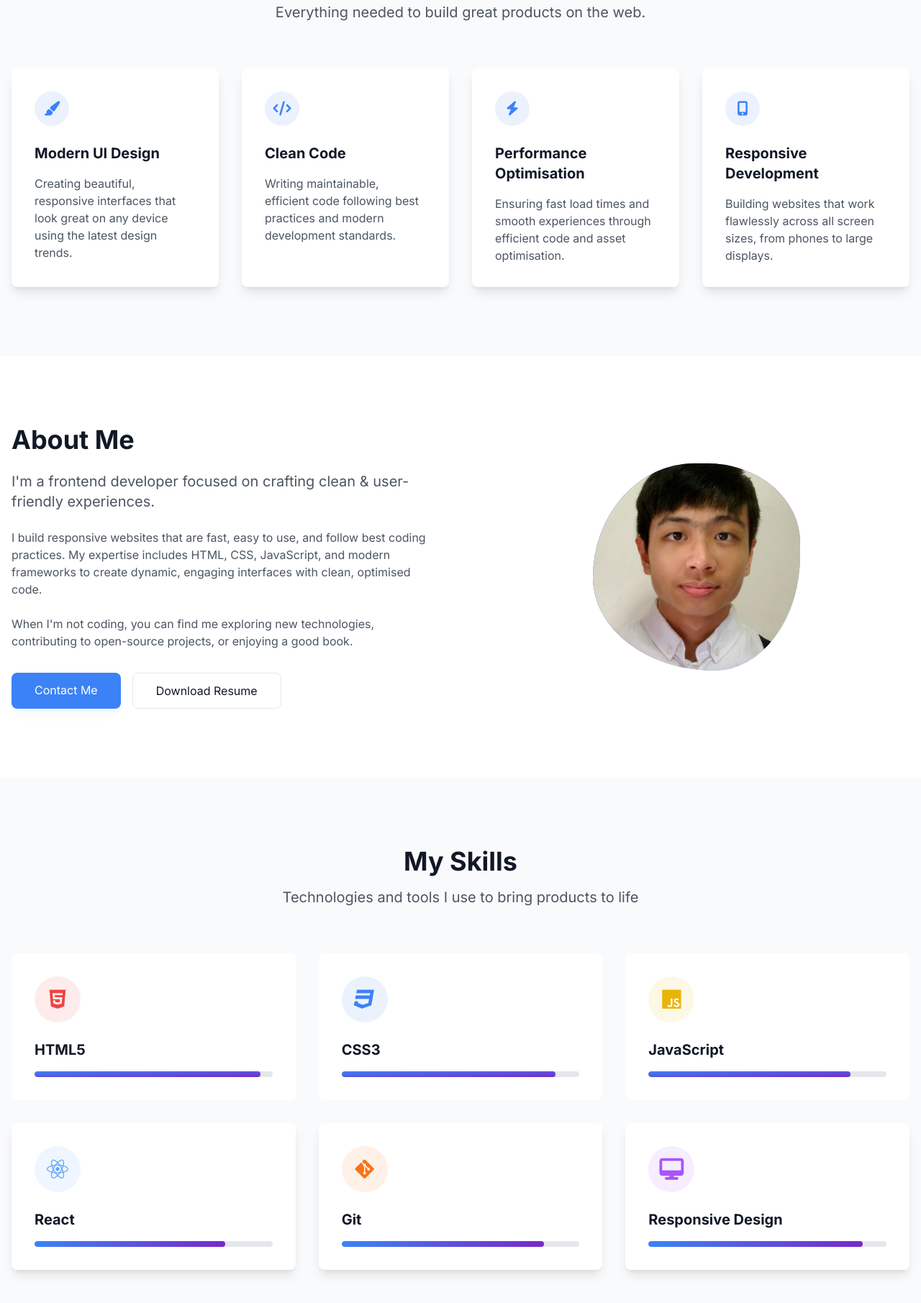
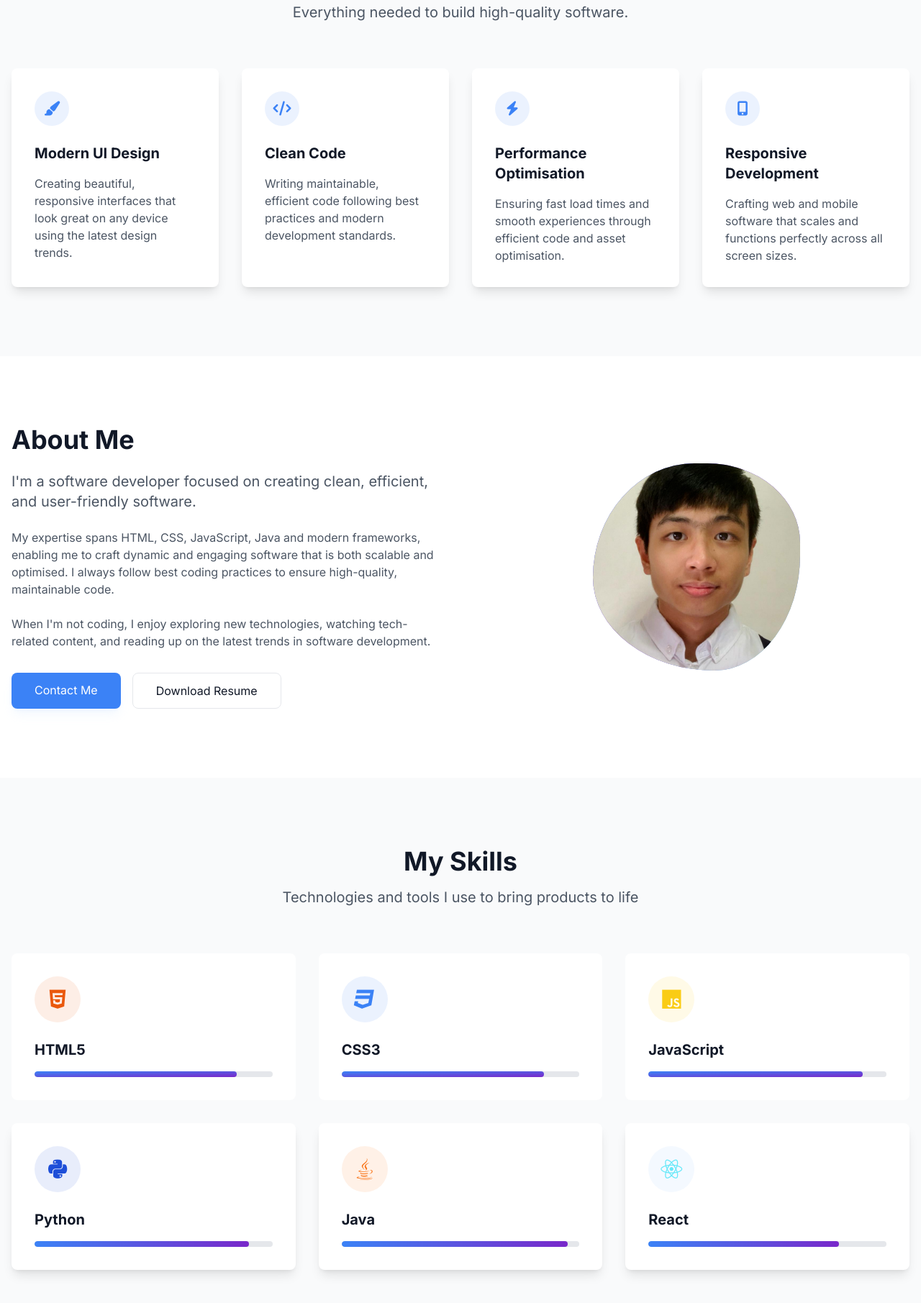
Before and after one commit to tohyanhui/tohyanhui.github.io, a website: page docs/index.html in a window 1280 px wide. Shown: the part 949-2760 px from the top of the page at 72% size. Drawn offline with nearby package versions, Linux system fonts and the light colour scheme.

Commit message:
Fully Functioning

```diff
--- a/docs/index.html
+++ b/docs/index.html
@@ -5,7 +5,7 @@
     <meta charset="UTF-8">
     <meta name="viewport" content="width=device-width, initial-scale=1.0">
     <meta name="theme-color" content="#0070f3">
-    <meta name="description" content="Frontend Developer Portfolio - Toh Yan Hui">
+    <meta name="description" content="Developer Portfolio - Toh Yan Hui">
     <link rel="stylesheet" href="build/tailwind.css">
     <link rel="stylesheet" href="https://cdnjs.cloudflare.com/ajax/libs/font-awesome/6.7.2/css/all.min.css">
     <link rel="preconnect" href="https://fonts.googleapis.com">
@@ -117,12 +117,12 @@
             <div class="max-w-4xl mx-auto text-center">
                 <h1 class="text-4xl md:text-6xl font-bold mb-6">
                     The <span
-                        class="bg-gradient-to-r from-primary via-secondary to-accent bg-clip-text text-transparent">React
-                        Developer</span> For The Web
+                        class="bg-gradient-to-r from-primary via-secondary to-accent bg-clip-text text-transparent">Software
+                        Developer</span> For Web & Mobile
                 </h1>
                 <p class="text-xl md:text-2xl text-gray-600 dark:text-gray-400 mb-8">
-                    Creating <strong>high-quality web applications</strong> with modern tools and best practices for
-                    exceptional user experiences.
+                    Building <strong>innovative web & mobile software</strong> that delivers seamless, user-centered
+                    experiences powered by cutting-edge technology.
                 </p>
                 <div class="flex flex-col sm:flex-row gap-4 justify-center mb-12">
                     <a href="#projects"
@@ -155,7 +155,7 @@
         <div class="container mx-auto px-4">
             <h2 class="text-3xl md:text-4xl font-bold text-center mb-4">What's in my Toolkit</h2>
             <p class="text-xl text-gray-600 dark:text-gray-400 text-center mb-16">
-                Everything needed to build great products on the web.
+                Everything needed to build high-quality software.
             </p>
 
             <div class="grid grid-cols-1 md:grid-cols-2 lg:grid-cols-4 gap-8">
@@ -167,8 +167,7 @@
                     </div>
                     <h3 class="text-xl font-bold mb-4">Modern UI Design</h3>
                     <p class="text-gray-600 dark:text-gray-400">Creating beautiful, responsive interfaces that look
-                        great on any device using the latest design
-                        trends.</p>
+                        great on any device using the latest design trends.</p>
                 </div>
                 <!-- Feature Card 2 -->
                 <div
@@ -197,8 +196,8 @@
                         <i class="fa-solid fa-mobile-alt text-primary text-xl"></i>
                     </div>
                     <h3 class="text-xl font-bold mb-4">Responsive Development</h3>
-                    <p class="text-gray-600 dark:text-gray-400">Building websites that work flawlessly across all screen
-                        sizes, from phones to large displays.</p>
+                    <p class="text-gray-600 dark:text-gray-400">Crafting web and mobile software that scales and
+                        functions perfectly across all screen sizes.</p>
                 </div>
             </div>
 
@@ -212,23 +211,24 @@
                 <div>
                     <h2 class="text-3xl md:text-4xl font-bold mb-6">About Me</h2>
                     <p class="text-xl text-gray-600 dark:text-gray-400 mb-6">
-                        I'm a frontend developer focused on crafting clean & user-friendly experiences.
+                        I'm a software developer focused on creating clean,
+                        efficient, and user-friendly software.
                     </p>
                     <p class="text-gray-600 dark:text-gray-400 mb-6">
-                        I build responsive websites that are fast, easy to use, and follow best coding practices. My
-                        expertise includes HTML, CSS, JavaScript, and modern frameworks to create dynamic, engaging
-                        interfaces with clean, optimised code.
+                        My expertise spans HTML, CSS, JavaScript, Java and modern frameworks, enabling me to craft
+                        dynamic and engaging software that is both scalable and optimised. I always follow best coding
+                        practices to ensure high-quality, maintainable code.
                     </p>
                     <p class="text-gray-600 dark:text-gray-400 mb-8">
-                        When I'm not coding, you can find me exploring new technologies, contributing to open-source
-                        projects, or enjoying a good book.
+                        When I'm not coding, I enjoy exploring new technologies, watching tech-related content, and
+                        reading up on the latest trends in software development.
                     </p>
                     <div class="flex flex-col sm:flex-row gap-4">
                         <a href="#contact"
                             class="px-8 py-3 bg-primary text-white rounded-lg shadow-lg hover:bg-blue-600 transition-all duration-300 transform hover:-translate-y-1 hover:shadow-blue-300/30 dark:hover:shadow-blue-500/20 shadow-blue-200/20 dark:shadow-blue-700/10 text-center">
                             Contact Me
                         </a>
-                        <a href="#"
+                        <a href="assets/resume.pdf" target="_blank" rel="noopener"
                             class="px-8 py-3 bg-white dark:bg-dark-background-secondary text-gray-900 dark:text-white border border-gray-200 dark:border-gray-700 rounded-lg hover:border-gray-900 dark:hover:border-white transition-colors text-center">Download
                             Resume</a>
                     </div>
@@ -258,12 +258,12 @@
             <div class="grid grid-cols-1 md:grid-cols-2 lg:grid-cols-3 gap-8">
                 <!-- Skill Card 1 -->
                 <div class="bg-white dark:bg-dark-background p-8 rounded-lg">
-                    <div class="w-16 h-16 bg-red-500/10 rounded-full flex items-center justify-center mb-6">
-                        <i class="fa-brands fa-html5 text-red-500 text-3xl"></i>
+                    <div class="w-16 h-16 bg-orange-600/10 rounded-full flex items-center justify-center mb-6">
+                        <i class="fa-brands fa-html5 text-orange-600 text-3xl"></i>
                     </div>
                     <h3 class="text-xl font-bold mb-4">HTML5</h3>
                     <div class="w-full h-2 bg-gray-200 dark:bg-dark-background rounded-full overflow-hidden">
-                        <div class="w-[95%] h-full bg-gradient-to-br from-primary to-secondary rounded-full"></div>
+                        <div class="w-[85%] h-full bg-gradient-to-br from-primary to-secondary rounded-full"></div>
                     </div>
                 </div>
                 <!-- Skill Card 2 -->
@@ -273,47 +273,47 @@
                     </div>
                     <h3 class="text-xl font-bold mb-4">CSS3</h3>
                     <div class="w-full h-2 bg-gray-200 dark:bg-dark-background rounded-full overflow-hidden">
-                        <div class="w-[90%] h-full bg-gradient-to-br from-primary to-secondary rounded-full"></div>
+                        <div class="w-[85%] h-full bg-gradient-to-br from-primary to-secondary rounded-full"></div>
                     </div>
                 </div>
                 <!-- Skill Card 3 -->
                 <div class="bg-white dark:bg-dark-background p-8 rounded-lg">
-                    <div class="w-16 h-16 bg-yellow-500/10 rounded-full flex items-center justify-center mb-6">
-                        <i class="fa-brands fa-js text-yellow-500 text-3xl"></i>
+                    <div class="w-16 h-16 bg-yellow-400/10 rounded-full flex items-center justify-center mb-6">
+                        <i class="fa-brands fa-js text-yellow-400 text-3xl"></i>
                     </div>
                     <h3 class="text-xl font-bold mb-4">JavaScript</h3>
                     <div class="w-full h-2 bg-gray-200 dark:bg-dark-background rounded-full overflow-hidden">
-                        <div class="w-[85%] h-full bg-gradient-to-br from-primary to-secondary rounded-full"></div>
+                        <div class="w-[90%] h-full bg-gradient-to-br from-primary to-secondary rounded-full"></div>
                     </div>
                 </div>
                 <!-- Skill Card 4 -->
                 <div class="bg-white dark:bg-dark-background p-8 rounded-lg shadow-lg">
-                    <div class="w-16 h-16 bg-blue-400/10 rounded-full flex items-center justify-center mb-6">
-                        <i class="fa-brands fa-react text-blue-400 text-3xl"></i>
+                    <div class="w-16 h-16 bg-blue-700/10 rounded-full flex items-center justify-center mb-6">
+                        <i class="fa-brands fa-python text-blue-700 text-3xl"></i>
                     </div>
-                    <h3 class="text-xl font-bold mb-4">React</h3>
+                    <h3 class="text-xl font-bold mb-4">Python</h3>
                     <div class="w-full h-2 bg-gray-200 dark:bg-dark-background rounded-full overflow-hidden">
-                        <div class="w-[80%] h-full bg-gradient-to-r from-primary to-secondary rounded-full"></div>
+                        <div class="w-[90%] h-full bg-gradient-to-r from-primary to-secondary rounded-full"></div>
                     </div>
                 </div>
                 <!-- Skill Card 5 -->
                 <div class="bg-white dark:bg-dark-background p-8 rounded-lg shadow-lg">
                     <div class="w-16 h-16 bg-orange-500/10 rounded-full flex items-center justify-center mb-6">
-                        <i class="fa-brands fa-git-alt text-orange-500 text-3xl"></i>
+                        <i class="fa-brands fa-java text-orange-500 text-3xl"></i>
                     </div>
-                    <h3 class="text-xl font-bold mb-4">Git</h3>
+                    <h3 class="text-xl font-bold mb-4">Java</h3>
                     <div class="w-full h-2 bg-gray-200 dark:bg-dark-background rounded-full overflow-hidden">
-                        <div class="w-[85%] h-full bg-gradient-to-r from-primary to-secondary rounded-full"></div>
+                        <div class="w-[95%] h-full bg-gradient-to-r from-primary to-secondary rounded-full"></div>
                     </div>
                 </div>
                 <!-- Skill Card 6 -->
                 <div class="bg-white dark:bg-dark-background p-8 rounded-lg shadow-lg">
-                    <div class="w-16 h-16 bg-purple-500/10 rounded-full flex items-center justify-center mb-6">
-                        <i class="fa-solid fa-desktop text-purple-500 text-3xl"></i>
+                    <div class="w-16 h-16 bg-blue-300/10 rounded-full flex items-center justify-center mb-6">
+                        <i class="fa-brands fa-react text-cyan-300 text-3xl"></i>
                     </div>
-                    <h3 class="text-xl font-bold mb-4">Responsive Design</h3>
+                    <h3 class="text-xl font-bold mb-4">React</h3>
                     <div class="w-full h-2 bg-gray-200 dark:bg-dark-background rounded-full overflow-hidden">
-                        <div class="w-[90%] h-full bg-gradient-to-r from-primary to-secondary rounded-full"></div>
+                        <div class="w-[80%] h-full bg-gradient-to-r from-primary to-secondary rounded-full"></div>
                     </div>
                 </div>
             </div>
@@ -462,15 +462,15 @@
                         </div>
                         <h3 class="text-xl font-bold mb-2">Social</h3>
                         <div class="flex justify-center space-x-4">
-                            <a href="#"
+                            <a href="https://github.com/tohyanhui" target="_blank" rel="noopener noreferrer"
                                 class="w-10 h-10 bg-gray-100 dark:bg-dark-background-secondary rounded-full flex items-center justify-center text-gray-600 hover:text-primary dark:hover:text-primary dark:text-gray-400 transition-all duration-300">
                                 <i class="fa-brands fa-github"></i>
                             </a>
-                            <a href="#"
+                            <a href="https://www.linkedin.com/in/tohyanhui/" target="_blank" rel="noopener noreferrer"
                                 class="w-10 h-10 bg-gray-100 dark:bg-dark-background-secondary rounded-full flex items-center justify-center text-gray-600 hover:text-primary dark:hover:text-primary dark:text-gray-400 transition-all duration-300">
                                 <i class="fa-brands fa-linkedin"></i>
                             </a>
-                            <a href="#"
+                            <a href="https://x.com/tohyanhui01" target="_blank" rel="noopener noreferrer"
                                 class="w-10 h-10 bg-gray-100 dark:bg-dark-background-secondary rounded-full flex items-center justify-center text-gray-600 hover:text-primary dark:hover:text-primary dark:text-gray-400 transition-all duration-300">
                                 <i class="fa-brands fa-twitter"></i>
                             </a>
@@ -544,15 +544,15 @@
                     </li>
                 </ul>
                 <div class="flex gap-4">
-                    <a href="#"
+                    <a href="https://github.com/tohyanhui" target="_blank" rel="noopener noreferrer"
                         class="text-gray-600 dark:text-gray-400 hover:text-primary dark:hover:text-primary transition-colors">
                         <i class="fa-brands fa-github"></i>
                     </a>
-                    <a href="#"
+                    <a href="https://www.linkedin.com/in/tohyanhui/" target="_blank" rel="noopener noreferrer"
                         class="text-gray-600 dark:text-gray-400 hover:text-primary dark:hover:text-primary transition-colors">
                         <i class="fa-brands fa-linkedin"></i>
                     </a>
-                    <a href="#"
+                    <a href="https://x.com/tohyanhui01" target="_blank" rel="noopener noreferrer"
                         class="text-gray-600 dark:text-gray-400 hover:text-primary dark:hover:text-primary transition-colors">
                         <i class="fa-brands fa-twitter"></i>
                     </a>
```
Also changed, not shown: docs/assets/item-2.jpg, docs/assets/item-3.jpg, docs/build/tailwind.css, 2 other files.
